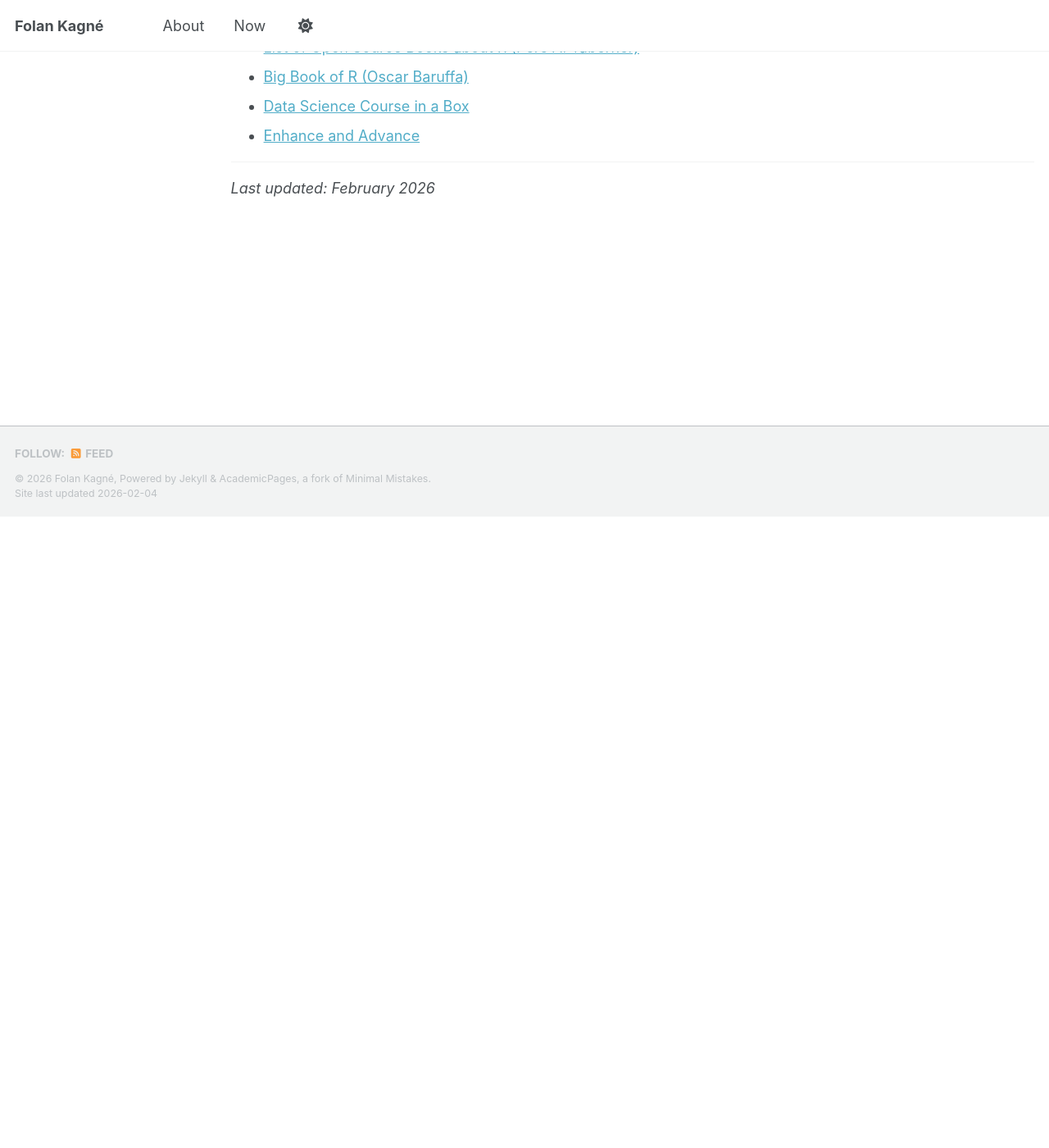
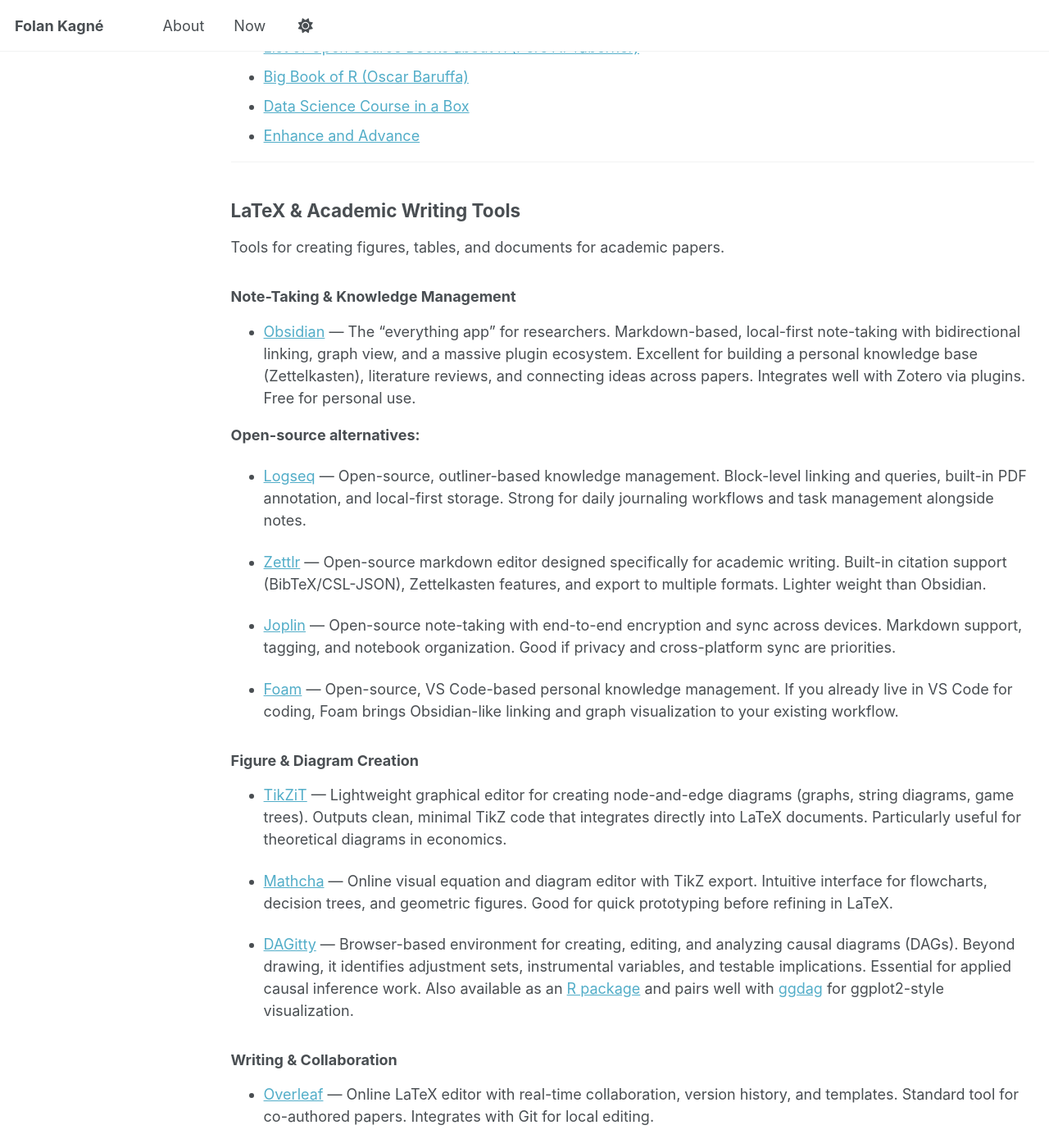
Before and after one commit to folankagne/folankagne.github.io, a Jekyll site: the page built from _pages/econometrics-resources.md, in a window 1280 px wide and 1400 px high, scrolled down 5060 px. Shown: the whole window at 82% size. Built offline with Jekyll 4.4.1, drawn with Linux system fonts in a browser that asks for light colours; a script that is not in the unit is left out; before the commit the page ends 5690 px from its top, so only the background shows below that; some of the changed text lies outside the part shown.

Commit message:
Update econometrics-resources.md

```diff
--- a/_pages/econometrics-resources.md
+++ b/_pages/econometrics-resources.md
@@ -163,4 +163,42 @@
 
 ---
 
+## LaTeX & Academic Writing Tools
+
+Tools for creating figures, tables, and documents for academic papers.
+
+### Note-Taking & Knowledge Management
+
+* [Obsidian](https://obsidian.md/) — The "everything app" for researchers. Markdown-based, local-first note-taking with bidirectional linking, graph view, and a massive plugin ecosystem. Excellent for building a personal knowledge base (Zettelkasten), literature reviews, and connecting ideas across papers. Integrates well with Zotero via plugins. Free for personal use.
+
+**Open-source alternatives:**
+
+* [Logseq](https://logseq.com/) — Open-source, outliner-based knowledge management. Block-level linking and queries, built-in PDF annotation, and local-first storage. Strong for daily journaling workflows and task management alongside notes.
+
+* [Zettlr](https://www.zettlr.com/) — Open-source markdown editor designed specifically for academic writing. Built-in citation support (BibTeX/CSL-JSON), Zettelkasten features, and export to multiple formats. Lighter weight than Obsidian.
+
+* [Joplin](https://joplinapp.org/) — Open-source note-taking with end-to-end encryption and sync across devices. Markdown support, tagging, and notebook organization. Good if privacy and cross-platform sync are priorities.
+
+* [Foam](https://foambubble.github.io/foam/) — Open-source, VS Code-based personal knowledge management. If you already live in VS Code for coding, Foam brings Obsidian-like linking and graph visualization to your existing workflow.
+
+### Figure & Diagram Creation
+
+* [TikZiT](https://tikzit.github.io/) — Lightweight graphical editor for creating node-and-edge diagrams (graphs, string diagrams, game trees). Outputs clean, minimal TikZ code that integrates directly into LaTeX documents. Particularly useful for theoretical diagrams in economics.
+
+* [Mathcha](https://www.mathcha.io/) — Online visual equation and diagram editor with TikZ export. Intuitive interface for flowcharts, decision trees, and geometric figures. Good for quick prototyping before refining in LaTeX.
+
+* [DAGitty](https://www.dagitty.net/) — Browser-based environment for creating, editing, and analyzing causal diagrams (DAGs). Beyond drawing, it identifies adjustment sets, instrumental variables, and testable implications. Essential for applied causal inference work. Also available as an [R package](https://cran.r-project.org/web/packages/dagitty/) and pairs well with [ggdag](https://ggdag.malco.io/) for ggplot2-style visualization.
+
+### Writing & Collaboration
+
+* [Overleaf](https://www.overleaf.com/) — Online LaTeX editor with real-time collaboration, version history, and templates. Standard tool for co-authored papers. Integrates with Git for local editing.
+
+### Live Preview Editors
+
+* [TeXstudio](https://www.texstudio.org/) — Full-featured LaTeX IDE with integrated PDF viewer, auto-completion, and syntax highlighting. Good for local editing.
+
+* [ktikz / qtikz](https://github.com/fhackenberger/ktikz) — Live-preview TikZ editors. Not drag-and-drop, but instant visual feedback makes iterating on figures much faster.
+
+---
+
 *Last updated: February 2026*
```
